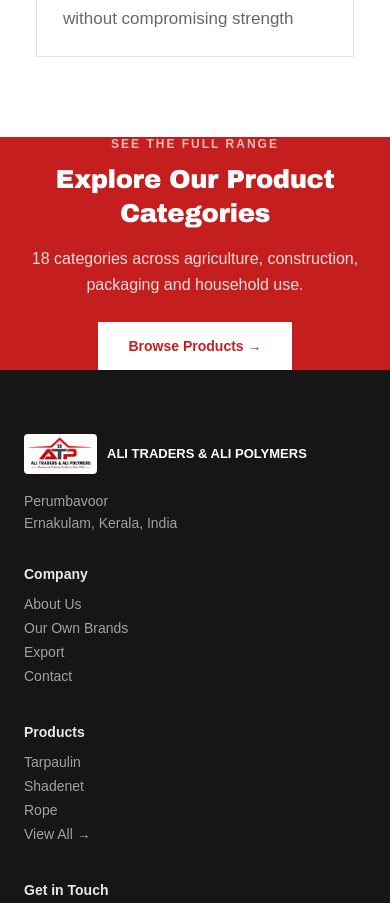
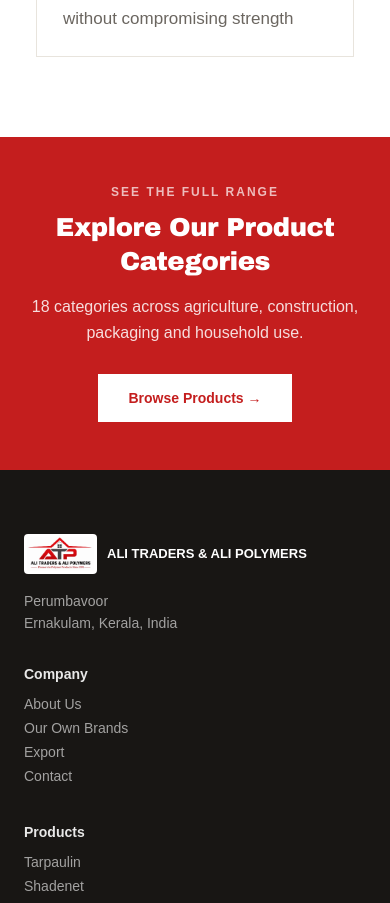
Before and after one commit to ArsalanRashid-K/ali-polymers-, a Next.js app: page /about in a window 390 px wide. Shown: the part 4580-5483 px from the top of the page. Built offline with nearby package versions, Linux system fonts and the light colour scheme.

Commit message:
export box .  mobile padding

```diff
--- a/src/app/globals.css
+++ b/src/app/globals.css
@@ -1925,10 +1925,18 @@ display: block;
   h1.hero-h{font-size:32px;}
   .own-brands-category-title{font-size:24px;}
   .stat-grid{grid-template-columns:1fr 1fr;}
-  .export-inner{text-align:center;}
-  .export-cta-wrap{justify-content:center;}
-  .export h2{font-size:26px;}
-  table.spec-table td{display:block; width:100% !important; padding:8px 0;}
+.export-inner {
+    grid-template-columns: 1fr;
+    gap: 28px;
+    padding: 48px 16px;
+    text-align: center;
+  }
+  .export-cta-wrap {
+    justify-content: center;
+  }
+.export h2 {
+    font-size: 26px;
+  }  table.spec-table td{display:block; width:100% !important; padding:8px 0;}
   table.spec-table td:first-child{padding-top:14px;}
   table.spec-table td:last-child{padding-bottom:14px;}
   .gallery-main-img{max-width:100%;}
```
